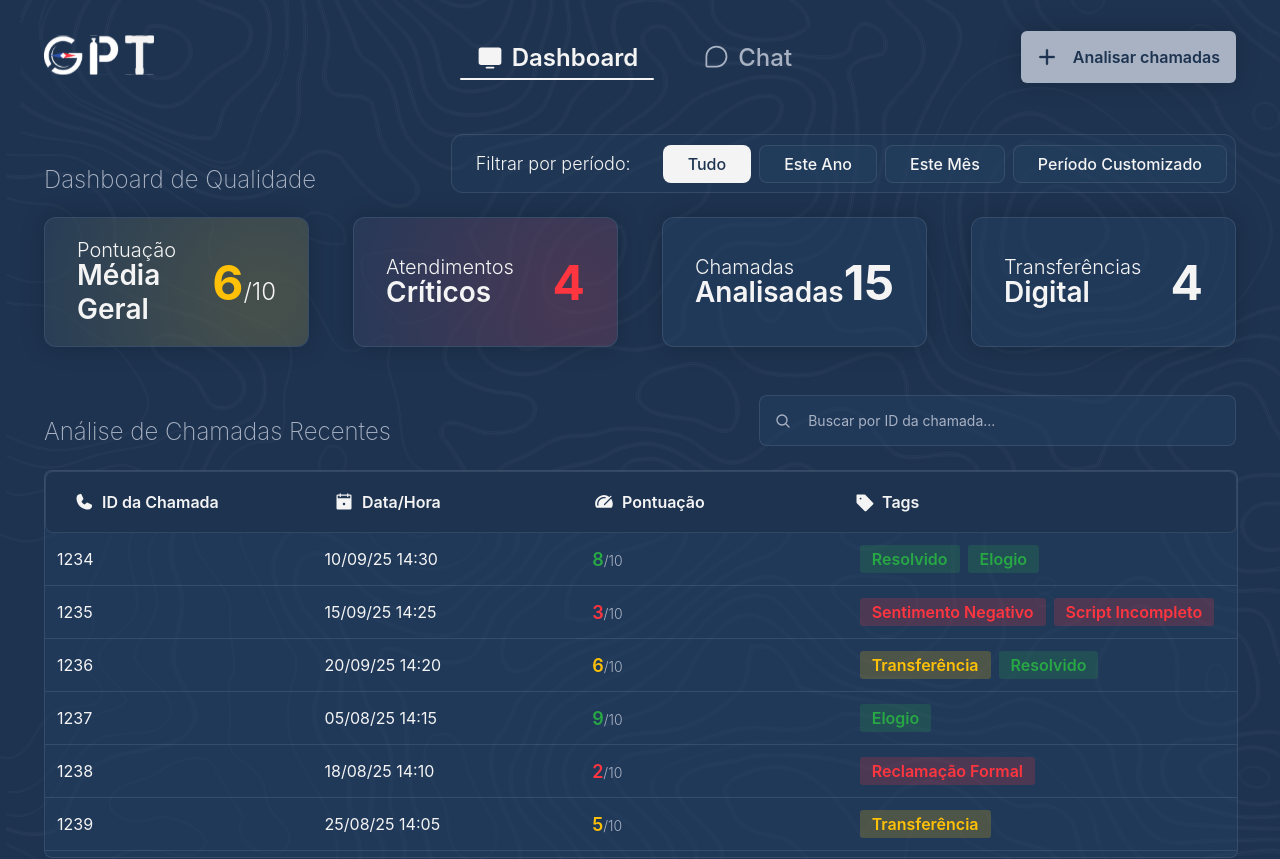
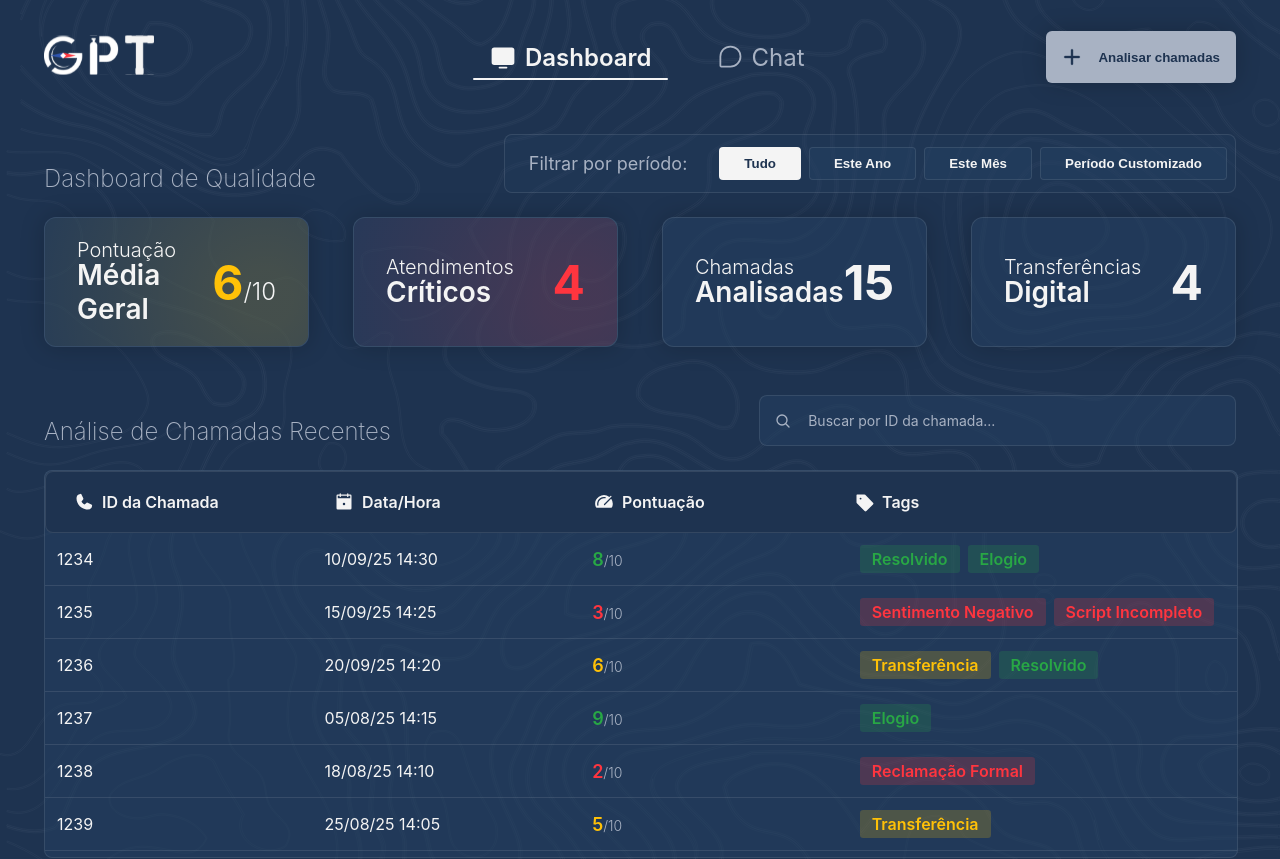
Before and after one commit to balb-0/Com.Sigo, a React (Vite) app in the folder src/frontend/: page / in a window 1280 px wide. Shown: the top 859 px of the page. Built offline with nearby package versions, Linux system fonts and the light colour scheme; no server answers.

Commit message:
feat: estilizar filtro

```diff
--- a/src/frontend/src/components/DateFilter/DateFilter.css
+++ b/src/frontend/src/components/DateFilter/DateFilter.css
@@ -1,6 +1,6 @@
 .date-filter-container {
     background-color: rgba(var(--color-azul-claro-rgb), 0.3);
-    border-radius: 0.75rem;
+    border-radius: 0.5rem;
     padding: 0rem 0.5rem;
     border: 1px solid var(--color-borda);
     display: flex;
@@ -9,9 +9,9 @@
 }
 
 .filter-title {
-    color: var(--color-branco);
+    color: var(--color-cinza);
     font-size: 1.125rem;
-    font-weight: 300;
+    font-weight: 400;
     padding-left: 1rem;
 }
 
@@ -26,10 +26,10 @@
     border: 1px solid var(--color-borda);
     background-color: rgba(var(--color-azul-claro-rgb), 0.5);
     color: var(--color-branco);
-    border-radius: 0.5rem;
+    border-radius: 0.25rem;
     cursor: pointer;
     transition: all 0.2s ease;
-    font-weight: 500;
+    font-weight: 600;
 }
 
 .filter-btn:hover {
--- a/src/frontend/src/index.css
+++ b/src/frontend/src/index.css
@@ -30,51 +30,6 @@ html, body {
   background-color: var(--color-azul-escuro);
 }
 
-a {
-  font-weight: 500;
-  color: #646cff;
-  text-decoration: inherit;
+button:focus {
+    outline: none;
 }
-a:hover {
-  color: #535bf2;
-}
-
-
-h1 {
-  font-size: 3.2em;
-  line-height: 1.1;
-}
-
-button {
-  border-radius: 8px;
-  border: 1px solid transparent;
-  padding: 0.6em 1.2em;
-  font-size: 1em;
-  font-weight: 500;
-  font-family: inherit;
-  background-color: #1a1a1a;
-  cursor: pointer;
-  transition: border-color 0.25s;
-}
-
-button:hover {
-  border-color: #646cff;
-}
-
-button:focus,
-button:focus-visible {
-  outline: 4px auto -webkit-focus-ring-color;
-}
-
-@media (prefers-color-scheme: light) {
-  :root {
-    color: #213547;
-    background-color: #ffffff;
-  }
-  a:hover {
-    color: #747bff;
-  }
-  button {
-    background-color: #f9f9f9;
-  }
-}
```
